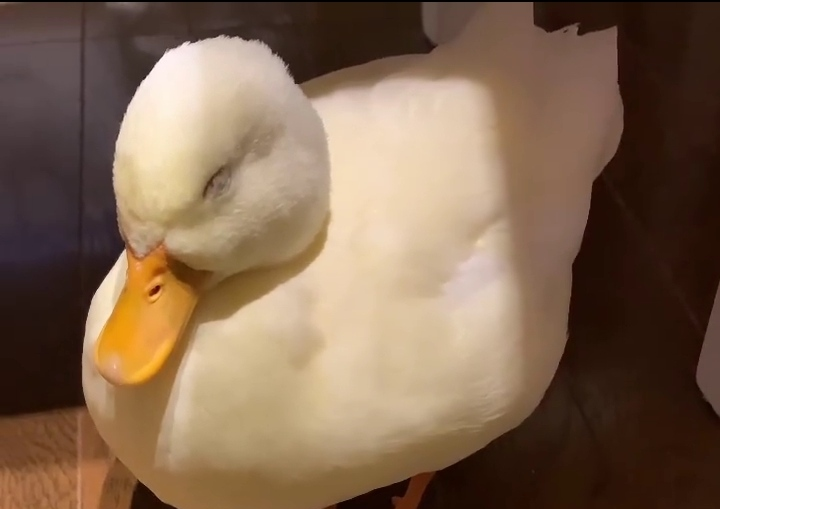
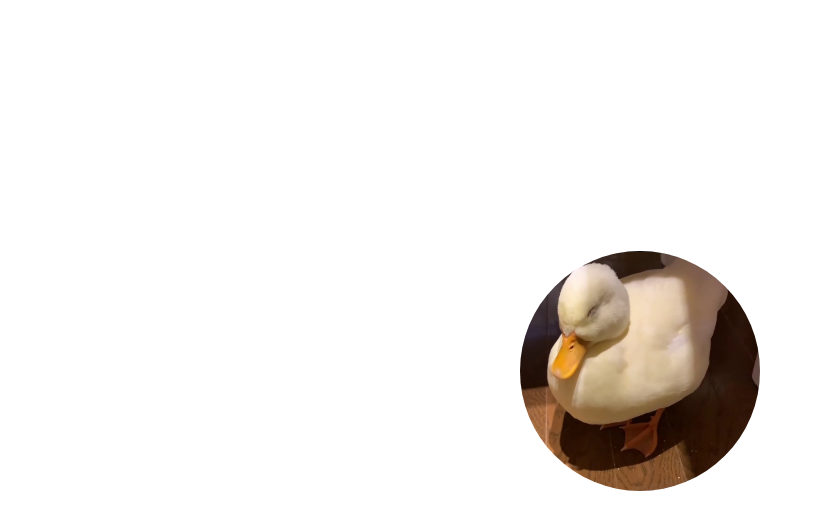
Before and after one commit to SomaSan2005/somasan-web, a website: page index.html in a window 1280 px wide. Shown: the top 509 px of the page, without its empty margins (0-823 px from the left). Drawn offline with Linux system fonts and the light colour scheme.

Commit message:
Layout base

```diff
--- a/index.html
+++ b/index.html
@@ -9,7 +9,7 @@
 <body>
   <div class="main-wrap">
     <div class="content-wrap">
-      <img src="/img/main-duck.jpg" alt="Duck">
+      <img class="content-image" src="/img/main-duck.jpg" alt="Duck">
       <h1 class="content-title">Soma San</h1>
       <ul class="content-links">
         <li>
--- a/style.css
+++ b/style.css
@@ -4,6 +4,20 @@
   margin: 0;
   padding: 0;
   box-sizing: border-box;
+}
+
+html {
+  font-size: 56.25%;
+}
+
+@media (min-width: 768px) {
+  html {
+    font-size: 62.5%;
+  }
+}
+
+body {
+  font-size: 1.5rem;
 }
 
 ul {
@@ -14,3 +28,28 @@ a {
   color: unset;
   text-decoration: none;
 }
+
+.main-wrap {
+  display: flex;
+  justify-content: center;
+  align-items: center;
+  height: 100vh;
+  min-height: 540px;
+}
+
+.main-wrap .content-wrap {
+  display: flex;
+  flex-direction: column;
+  align-items: center;
+  text-align: center;
+}
+
+.main-wrap .content-wrap .content-image {
+  width: 240px;
+  height: 240px;
+  border-radius: 50%;
+}
+
+.main-wrap .content-wrap .content-title {
+  margin-top: 24px;
+}
```
